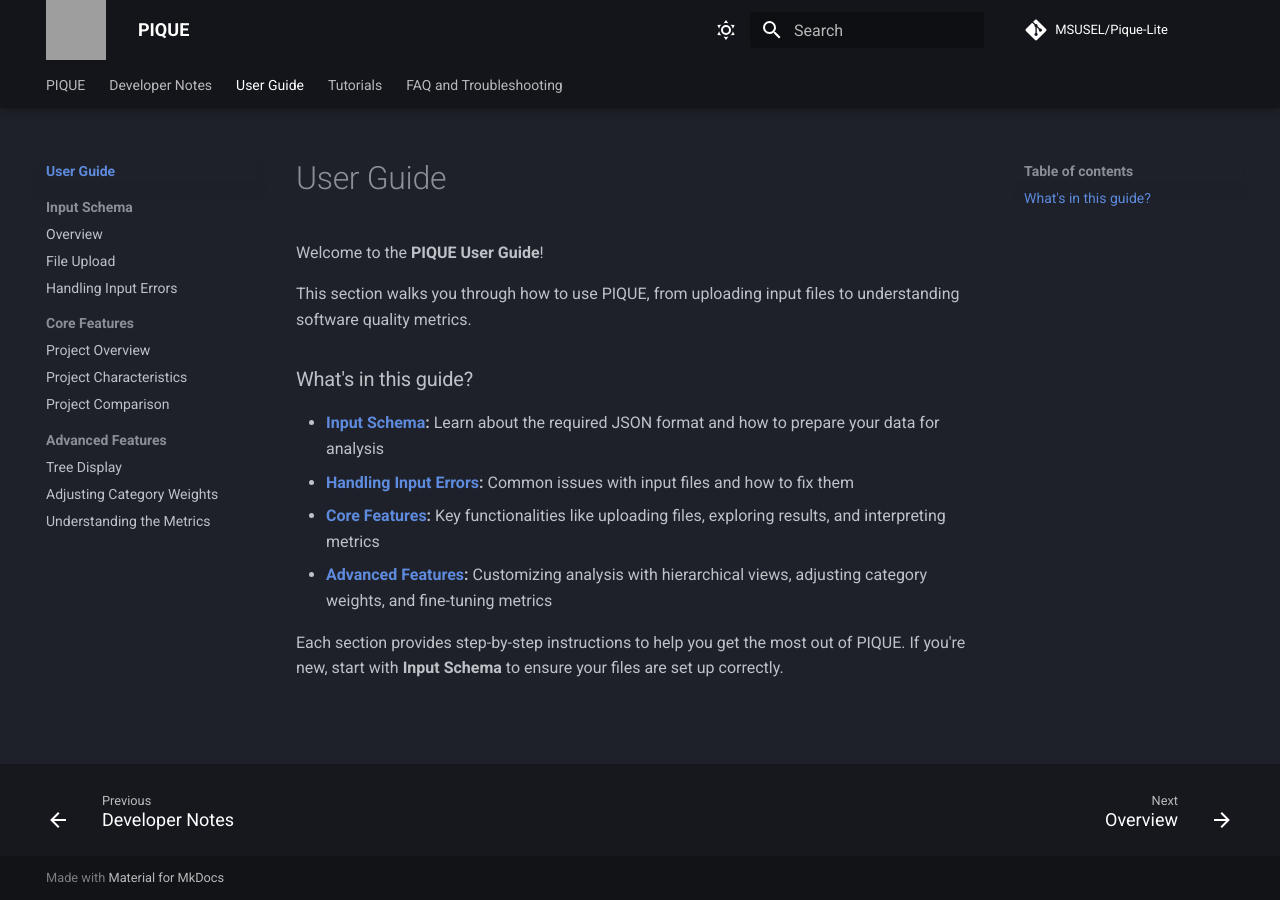
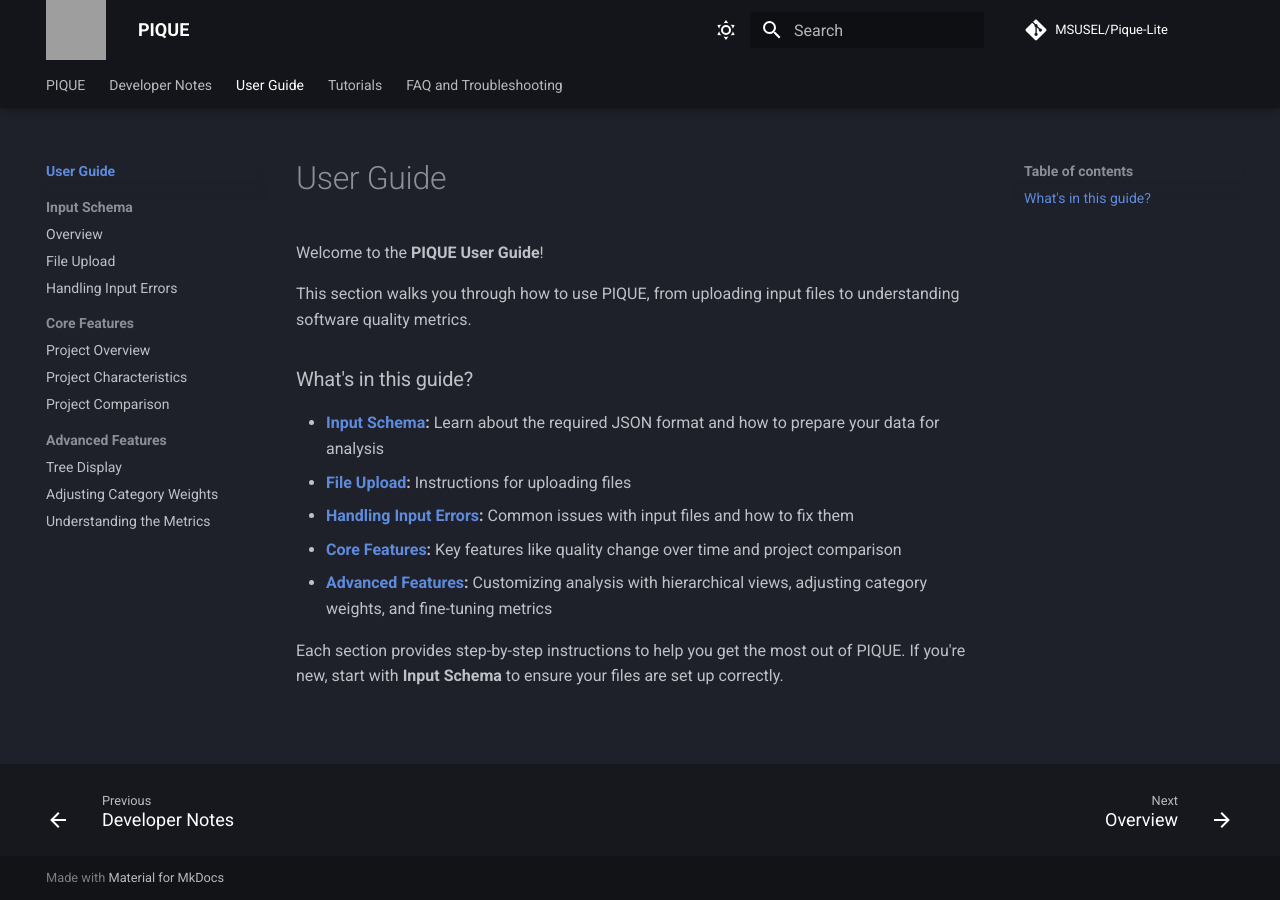
Before and after one commit to MSUSEL/Pique-Lite, an MkDocs documentation site: the page built from docs/user-guide/index.md, in a window 1280 px wide. Built offline with MkDocs 1.6.1 and Material for MkDocs 9.7.7, drawn with Linux system fonts in a browser that asks for light colours; comment, search, counter and statistics services are not loaded; grey boxes are pictures that could not be loaded.

```diff
--- a/docs/user-guide/index.md
+++ b/docs/user-guide/index.md
@@ -7,8 +7,9 @@ This section walks you through how to use PIQUE, from uploading input files to u
 ### What's in this guide?
 
 - **[Input Schema](input-schema/input-schema.md):** Learn about the required JSON format and how to prepare your data for analysis
+- **[File Upload](input-schema/file-upload.md):** Instructions for uploading files
 - **[Handling Input Errors](input-schema/input-errors.md):** Common issues with input files and how to fix them
-- **[Core Features](core-features/file-upload.md):** Key functionalities like uploading files, exploring results, and interpreting metrics
+- **[Core Features](core-features/project-overview.md):** Key features like quality change over time and project comparison
 - **[Advanced Features](advanced-features/tree-display.md):** Customizing analysis with hierarchical views, adjusting category weights, and fine-tuning metrics
 
 Each section provides step-by-step instructions to help you get the most out of PIQUE. If you're new, start with **Input Schema** to ensure your files are set up correctly.
```
Also changed, not shown: docs/user-guide/advanced-features/tree-display.md (+32 -0 lines), docs/assets/images/tree/tree-connected-one-level.png (added), docs/assets/images/tree/tree-connected-two-levels.png (added), docs/assets/images/tree/tree-nodes-popup2.png (added), docs/assets/images/tree/tree-nodes-popup3.png (added), docs/assets/images/tree/tree-popup.png (added), docs/assets/images/tree/tree.png (added).
